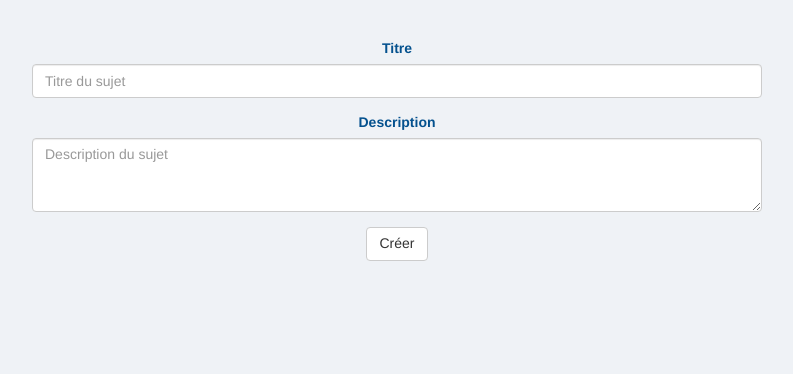
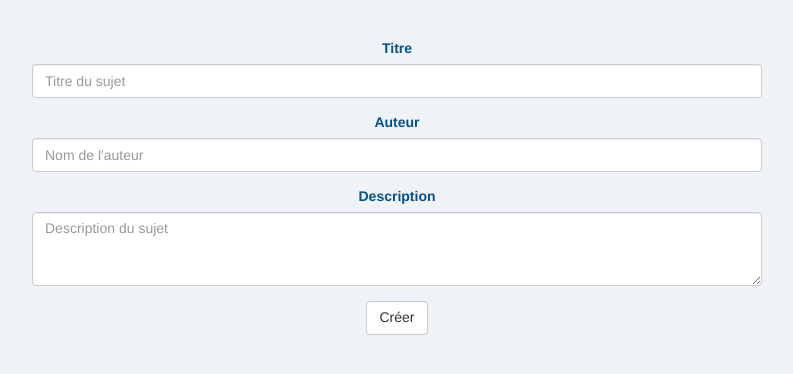
Before and after one commit to Abnar21/TP3_SI6, a PHP site: page /index.php?action=create in a window 1280 px wide. Shown: the part 51-425 px from the top of the page, without its empty margins (243-1036 px from the left). Run offline with PHP 8.4, Linux system fonts and the light colour scheme.

Commit message:
ajout de l'auteur dans create.php

```diff
--- a/public/create.php
+++ b/public/create.php
@@ -5,6 +5,10 @@
             <div class="form-group">
               <label for="titre">Titre</label>
               <input type="text" class="form-control" id="titre" name="titre" placeholder="Titre du sujet">
+            </div>
+            <div class="form-group">
+                <label for="auteur">Auteur</label>
+                <input type="text" class="form-control" id="auteur" name="auteur" placeholder="Nom de l'auteur">
             </div>
             <div class="form-group">
               <label for="description">Description</label>
```
